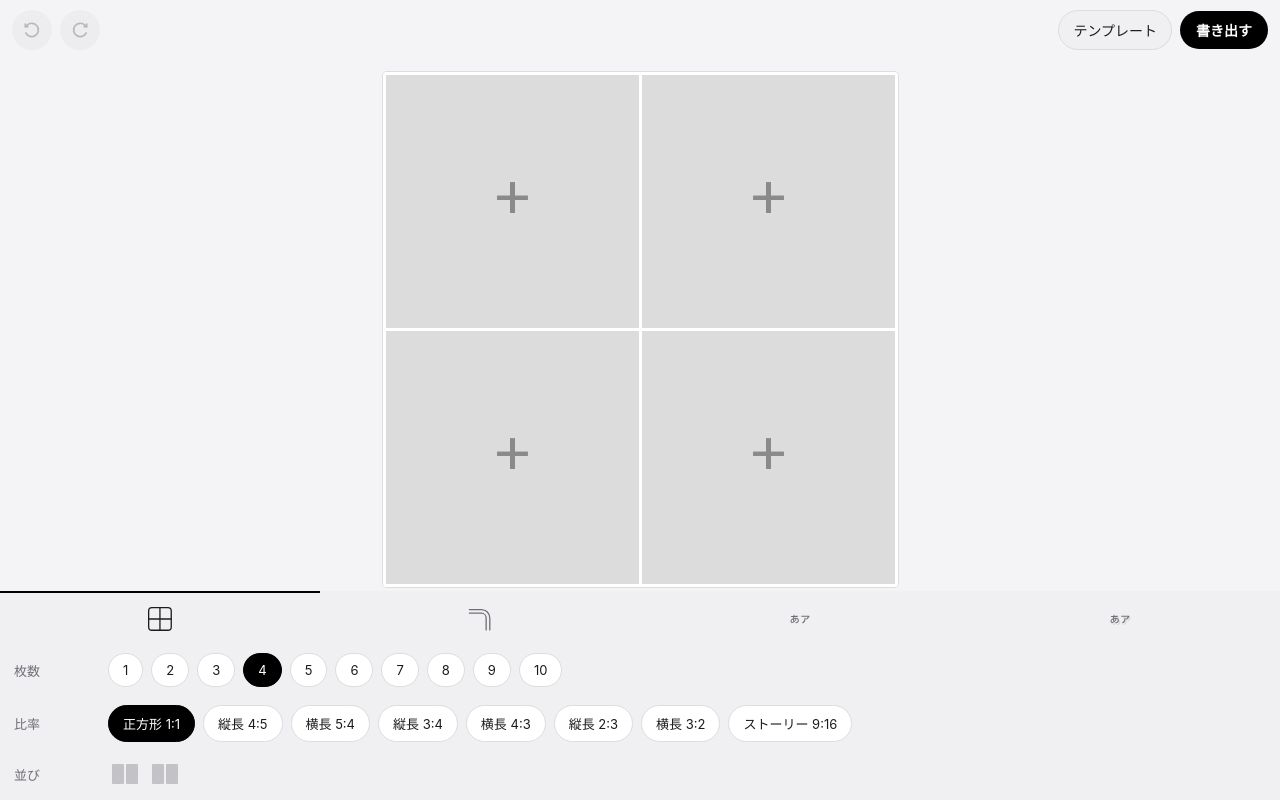
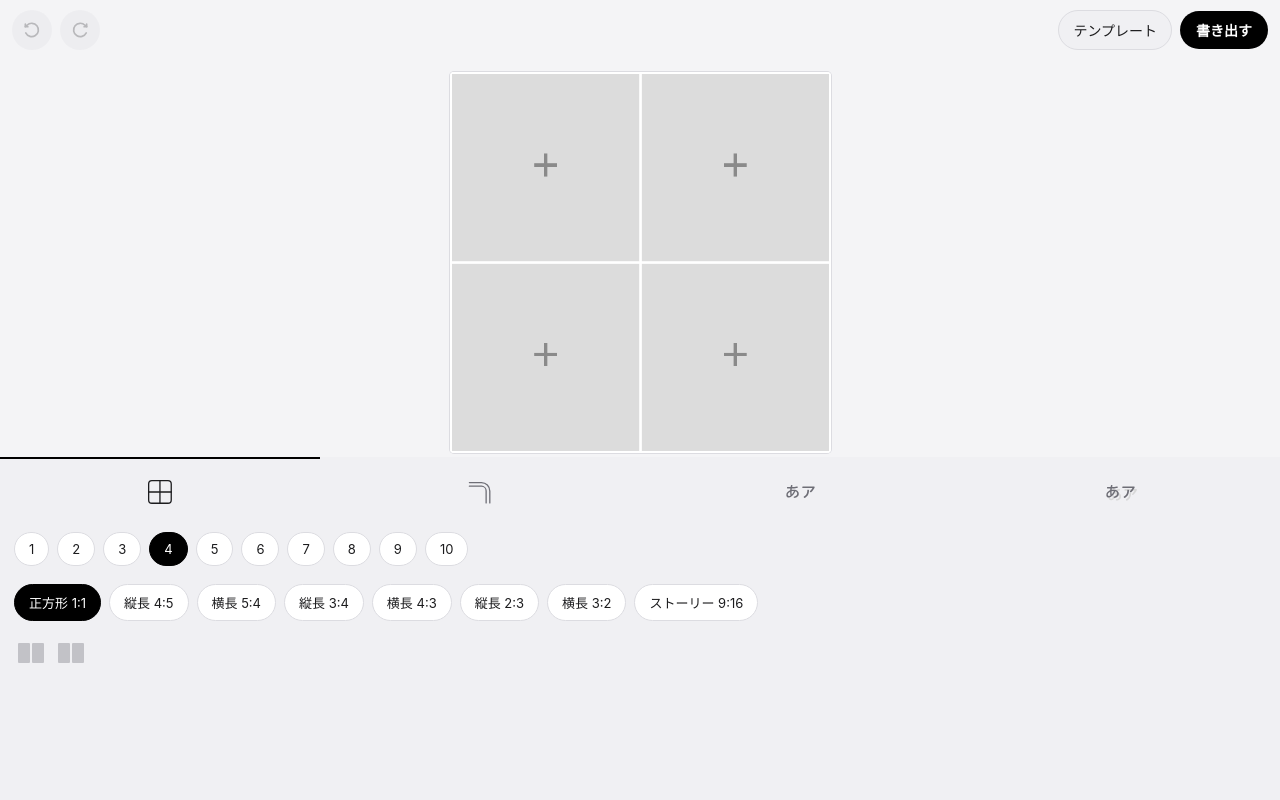
Before and after one commit to UMAMI-app/collage-app, a website with bundled scripts: page index.html in a window 1280 px wide. Both pictures are taken after a click on the button 160 px from the left and 757 px from the top of the page. Built offline with nearby package versions, Linux system fonts and the light colour scheme.

Commit message:
fix icon size

```diff
--- a/index.html
+++ b/index.html
@@ -113,13 +113,13 @@
       </svg>
     </button>
     <button class="tab-btn icon-tab" data-panel="panel-text" title="テキスト">
-      <svg viewBox="0 0 200 200" class="tab-icon" aria-hidden="true">
+      <svg viewBox="0 0 200 200" class="tab-icon tab-icon-lg" aria-hidden="true">
         <path fill="currentColor" d="M64.69,90.59c19.33,0,26.57,10.52,26.57,21.2,0,18.14-20.08,21.12-22.62,21.12-3.36,0-3.81-2.99-3.81-4.11,0-2.69,1.49-2.99,3.51-3.43,4.11-.82,14.63-2.99,14.63-13.88,0-5.97-3.36-10.67-9.26-12.47-12.02,27.39-27.4,31.72-33.74,31.72-6.87,0-12.69-4.55-12.69-13.36,0-11.42,9.93-20,19.86-23.66.22-3.21.3-4.25.82-8.66-.6,0-7.54.15-11.79.07-2.61-.07-5.45-.15-5.45-4.11s2.91-3.88,4.18-3.88c.9,0,4.63.22,5.38.22,3.96.15,7.17.07,8.88,0,1.64-9.85,2.69-10.53,5.37-10.53.97,0,4.11.3,4.11,3.21,0,.75-.15,1.34-1.57,7.02,8.51-.52,15.45-1.57,17.39-1.87,3.28-.45,7.54-1.12,7.91-1.12,2.84,0,3.66,2.24,3.66,3.96,0,2.84-2.17,3.43-4.11,3.88-2.17.45-9.18,1.79-26.35,2.84-.37,2.09-.52,3.28-.9,6.87,2.09-.45,5-1.04,10-1.04ZM34.91,117.17c0,.6,0,5.9,5.52,5.9,3.06,0,5.52-1.19,8.29-2.84-.6-2.84-1.87-9.33-1.87-18.59-11.94,6.27-11.94,13.96-11.94,15.53ZM55.29,114.78c2.16-2.24,6.94-7.17,11.12-17.09-5.97-.37-10.38.67-12.17,1.12-.08,1.79-.15,9.48,1.04,15.97Z"/>
         <path fill="currentColor" d="M166.96,74.1c1.34,0,5.75,0,5.75,4.33,0,3.14-6.72,12.09-9.93,16.12-3.36,4.18-7.69,9.63-10.38,9.63-1.79,0-4.33-1.72-4.33-4.33,0-1.34.3-1.72,3.51-5,4.33-4.48,9.03-10.97,9.03-11.94,0-.45-.6-.45-1.04-.45h-46.5c-3.51,0-4.18-2.31-4.18-4.11,0-3.36,1.87-4.25,4.18-4.25h53.89ZM116.42,128.59c0-1.87,1.04-2.61,3.36-4.11,3.73-2.46,14.78-9.78,15-28.14.07-2.84.07-5.45,4.25-5.45,3.81,0,4.48,2.09,4.48,4.7,0,.82,0,16.05-8.14,26.65-4.7,6.12-11.64,10.9-14.41,10.9-2.99,0-4.55-2.84-4.55-4.55Z"/>
       </svg>
     </button>
     <button class="tab-btn icon-tab" data-panel="panel-shadow" title="ドロップシャドウ">
-      <svg viewBox="0 0 200 200" class="tab-icon" aria-hidden="true">
+      <svg viewBox="0 0 200 200" class="tab-icon tab-icon-lg" aria-hidden="true">
         <g fill="#d8d8d8">
           <path d="M75.91,104.25c19.33,0,26.57,10.52,26.57,21.2,0,18.14-20.08,21.12-22.62,21.12-3.36,0-3.81-2.99-3.81-4.11,0-2.69,1.49-2.99,3.51-3.43,4.11-.82,14.63-2.99,14.63-13.88,0-5.97-3.36-10.67-9.26-12.47-12.02,27.39-27.4,31.72-33.74,31.72-6.87,0-12.69-4.55-12.69-13.36,0-11.42,9.93-20,19.86-23.66.22-3.21.3-4.25.82-8.66-.6,0-7.54.15-11.79.07-2.61-.07-5.45-.15-5.45-4.11s2.91-3.88,4.18-3.88c.9,0,4.63.22,5.38.22,3.96.15,7.17.07,8.88,0,1.64-9.85,2.69-10.53,5.37-10.53.97,0,4.11.3,4.11,3.21,0,.75-.15,1.34-1.57,7.02,8.51-.52,15.45-1.57,17.39-1.87,3.28-.45,7.54-1.12,7.91-1.12,2.84,0,3.66,2.24,3.66,3.96,0,2.84-2.17,3.43-4.11,3.88-2.17.45-9.18,1.79-26.35,2.84-.37,2.09-.52,3.28-.9,6.87,2.09-.45,5-1.04,10-1.04ZM46.12,130.83c0,.6,0,5.9,5.52,5.9,3.06,0,5.52-1.19,8.29-2.84-.6-2.84-1.87-9.33-1.87-18.59-11.94,6.27-11.94,13.96-11.94,15.53ZM66.5,128.44c2.16-2.24,6.94-7.17,11.12-17.09-5.97-.37-10.38.67-12.17,1.12-.08,1.79-.15,9.48,1.04,15.97Z"/>
           <path d="M178.17,87.76c1.34,0,5.75,0,5.75,4.33,0,3.14-6.72,12.09-9.93,16.12-3.36,4.18-7.69,9.63-10.38,9.63-1.79,0-4.33-1.72-4.33-4.33,0-1.34.3-1.72,3.51-5,4.33-4.48,9.03-10.97,9.03-11.94,0-.45-.6-.45-1.04-.45h-46.5c-3.51,0-4.18-2.31-4.18-4.11,0-3.36,1.87-4.25,4.18-4.25h53.89ZM127.64,142.25c0-1.87,1.04-2.61,3.36-4.11,3.73-2.46,14.78-9.78,15-28.14.07-2.84.07-5.45,4.25-5.45,3.81,0,4.48,2.09,4.48,4.7,0,.82,0,16.05-8.14,26.65-4.7,6.12-11.64,10.9-14.41,10.9-2.99,0-4.55-2.84-4.55-4.55Z"/>
@@ -138,15 +138,12 @@
 
     <div id="panel-layout" class="panel active">
       <div class="field-row">
-        <label>枚数</label>
         <div id="countPickerEditor" class="chip-row small"></div>
       </div>
       <div class="field-row">
-        <label>比率</label>
         <div id="ratioPickerEditor" class="chip-row small"></div>
       </div>
       <div class="field-row" id="layoutVariantRow" hidden>
-        <label>並び</label>
         <div id="layoutVariantPicker" class="variant-row"></div>
       </div>
     </div>
--- a/js/ui.js
+++ b/js/ui.js
@@ -89,61 +89,32 @@ export function initEditor(state, deps) {
   window.addEventListener("resize", pinSheetHeightToActivePanel);
 }
 
-/** Pins the bottom-sheet's height to whichever of the 4 icon panels
- *  (レイアウト/フレーム/テキスト/ドロップシャドウ) is currently active,
- *  capped at a fraction of the viewport so a tall panel scrolls internally
- *  instead of shrinking the canvas to fit every row at once. The active
- *  panel is always the one actually rendered in-flow (every other panel is
- *  display:none), so its scrollHeight can just be read directly - no
- *  off-screen measurement trick needed. */
+/** Sets the bottom-sheet to a fixed height (a fraction of the viewport),
+ *  the same for all 4 icon panels regardless of how much content each one
+ *  actually has - shorter panels (レイアウト/フレーム/ドロップシャドウ off)
+ *  just show some empty space below their last row, taller ones (テキスト,
+ *  ドロップシャドウ on) scroll internally (overflow-y: auto, already set).
+ *  Switching tabs never resizes the sheet, so there's no jump/jerk from one
+ *  panel to the next. */
 function pinSheetHeightToActivePanel() {
   const sheet = document.querySelector(".bottom-sheet");
-  // While collapsed, the sheet itself is display:none, so any measurement
-  // taken now reads 0 - a display:none ancestor blanks out its whole
-  // subtree regardless of a child's own position/visibility. Skip
-  // re-pinning until it's visible again, so the last-known-good height
-  // survives (re-measured fresh in expandSheet()).
+  // While collapsed, the sheet itself is display:none - style changes made
+  // now would still apply once un-collapsed, but there's nothing to gain by
+  // writing them while invisible, so just wait for expandSheet() instead.
   if (sheet.classList.contains("collapsed")) return;
-
-  const activePanel = document.querySelector(".panel.active");
-  if (!activePanel) return;
 
   const csSheet = getComputedStyle(sheet);
   const paddingV = parseFloat(csSheet.paddingTop) + parseFloat(csSheet.paddingBottom);
-  let measuredHeight = activePanel.scrollHeight;
-
-  // Cap how tall the sheet is allowed to grow: a panel's full natural
-  // height can exceed what comfortably fits on screen alongside the photo.
-  // Past this cap the sheet just scrolls internally (overflow-y: auto,
-  // already set) instead of shrinking the canvas to make room for every
-  // row at once.
-  const maxContentHeight = window.innerHeight * 0.2;
-  measuredHeight = Math.min(measuredHeight, maxContentHeight);
+  const targetContentHeight = window.innerHeight * 0.32;
 
   // Only actually touch the DOM if the value changed - writing the same
   // height on every single state change (e.g. every photo tap/drag, which
-  // has nothing to do with any panel's size) was forcing a needless
+  // has nothing to do with the sheet's size) was forcing a needless
   // reflow each time, which is what caused a visible "jerk" historically.
-  const newHeight = `${measuredHeight + paddingV}px`;
+  const newHeight = `${targetContentHeight + paddingV}px`;
   if (sheet.style.height !== newHeight) {
     sheet.style.height = newHeight;
   }
-}
-
-let lastPinnedPhotoCount = null;
-let lastPinnedShadowEnabled = null;
-/** Only two things can change the *active* panel's natural height outside
- *  of a direct tab switch: photoCount (レイアウト's 並び row appearing/
- *  disappearing) and the selected text's shadow.enabled (ドロップシャドウ's
- *  sub-settings appearing/disappearing). Re-pinning on every unrelated
- *  state change (photo drags, text edits, ...) was pure waste - and risked
- *  the jerk above - so this only re-measures when one of those two actually
- *  changed. Call from syncAllFromState instead of pinning unconditionally. */
-function pinSheetHeightIfContentSizeChanged(photoCount, shadowEnabled) {
-  if (photoCount === lastPinnedPhotoCount && shadowEnabled === lastPinnedShadowEnabled) return;
-  lastPinnedPhotoCount = photoCount;
-  lastPinnedShadowEnabled = shadowEnabled;
-  pinSheetHeightToActivePanel();
 }
 
 /** Icon tab row: tapping a different icon switches to (and expands) that
@@ -684,7 +655,6 @@ export function syncAllFromState(state) {
   // in the テキスト tab now; the settings just reflect whichever text is
   // currently selected (or stay at their last values if none is).
   const sel = d.selection;
-  let shadowEnabledForPin = lastPinnedShadowEnabled;
   if (sel && sel.type === "text") {
     const t = d.texts.find((x) => x.id === sel.id);
     if (t) {
@@ -706,15 +676,6 @@ export function syncAllFromState(state) {
       $("shadowBlurSlider").value = t.shadow.blur; $("shadowBlurVal").textContent = t.shadow.blur;
       $("shadowAngleSlider").value = t.shadow.angle; $("shadowAngleVal").textContent = t.shadow.angle;
       $("shadowOpacitySlider").value = t.shadow.opacity; $("shadowOpacityVal").textContent = t.shadow.opacity;
-      shadowEnabledForPin = t.shadow.enabled;
     }
   }
-
-  // 並び row's visibility depends on photoCount (affects panel-layout's
-  // height) and shadowProps' visibility depends on the selected text's
-  // shadow.enabled (affects panel-shadow's height) - both can change via
-  // undo/redo or applying a template, not just direct user interaction.
-  // Re-pin only when either actually changed, not on every unrelated
-  // state change (photo drags, etc.).
-  pinSheetHeightIfContentSizeChanged(d.photoCount, shadowEnabledForPin);
 }
--- a/style.css
+++ b/style.css
@@ -296,6 +296,10 @@ button { font-family: inherit; }
 }
 .tab-btn.active { color: var(--text); border-top-color: var(--accent); }
 .tab-icon { width: 26px; height: 26px; display: block; }
+/* テキスト/ドロップシャドウ icons are text-glyph shapes that read visually
+   smaller than the stroke-based レイアウト/フレーム icons at the same box
+   size, so they get a ~150% bump to look balanced in the row. */
+.tab-icon-lg { width: 39px; height: 39px; }
 
 /* A bit more breathing room under the tab row once the sheet is collapsed,
    since the tabs then sit at the very bottom edge of the screen. */
```
